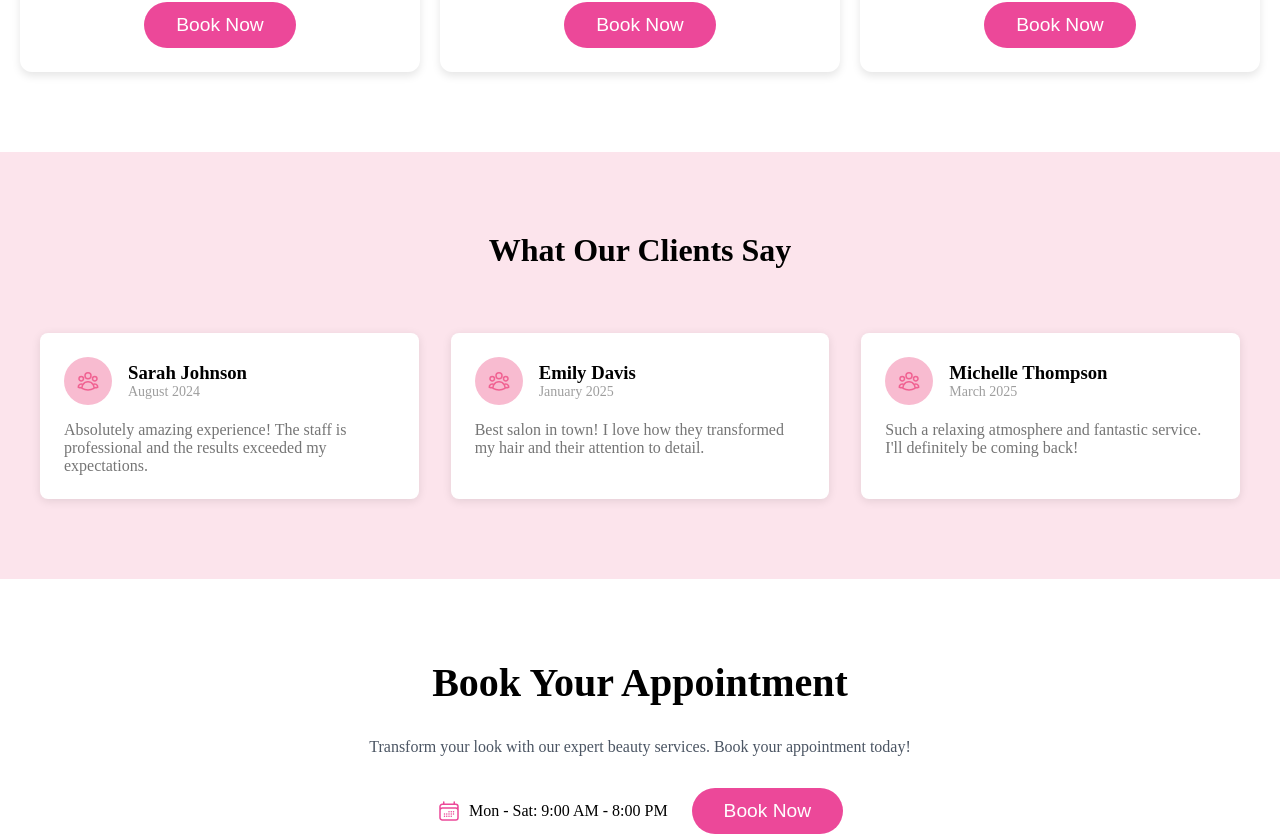
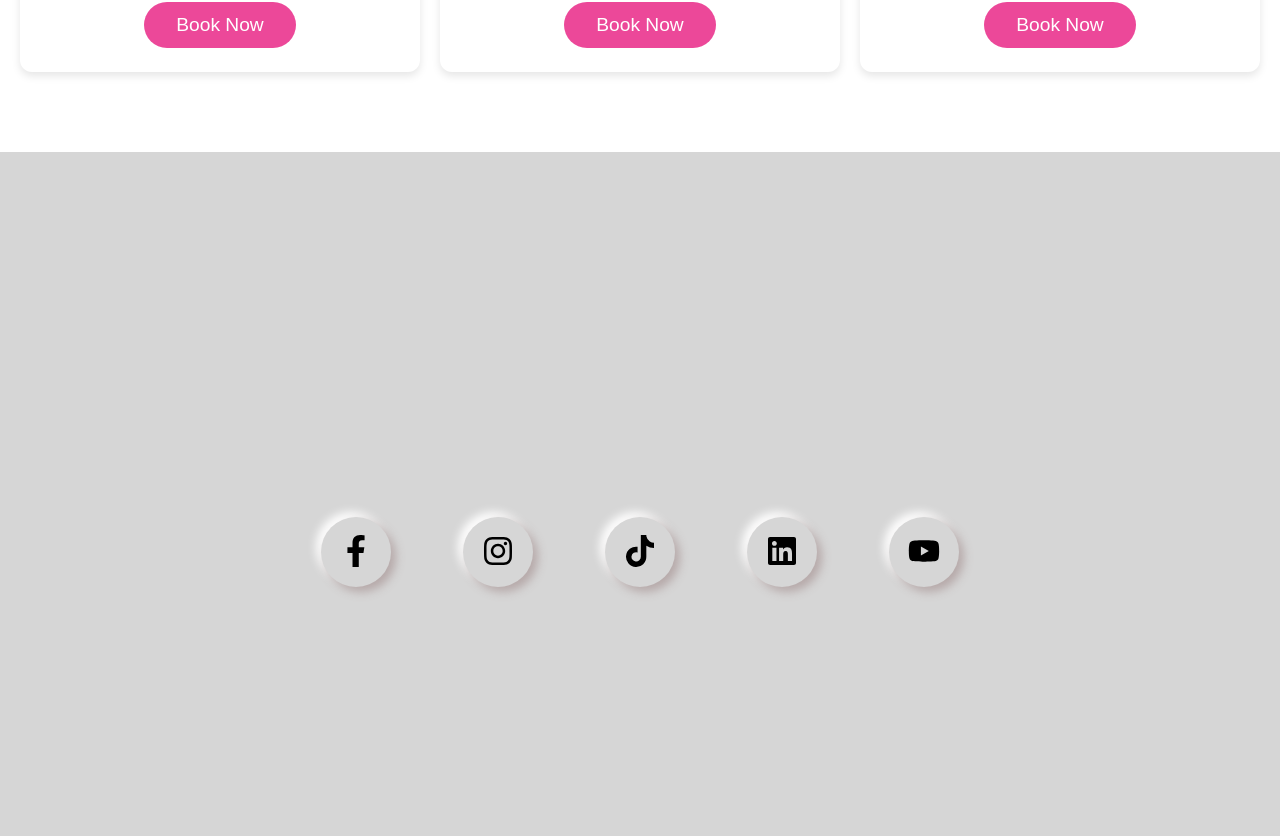
Before and after one commit to FehertoiTamas/beauty-salon, a Next.js app: page /en in a window 1280 px wide. Shown: the part 1185-2021 px from the top of the page. Built offline with nearby package versions, Linux system fonts and the light colour scheme.

Commit message:
add social media buttons

```diff
--- a/src/app/[locale]/login/page.jsx
+++ b/src/app/[locale]/login/page.jsx
@@ -51,14 +51,13 @@ export default function LoginPage() {
       <div className="login-container">
         <h1>{t("title")}</h1>
 
-        {/* Google Login */}
-        <button
+        {/*         <button
           onClick={() => signIn("google")}
           className="login-button google-button"
         >
           Sign in with Google
         </button>
-
+ */}
         <hr style={{ margin: "20px 0" }} />
 
         {/* Email/Password Login */}
--- a/src/app/[locale]/page.js
+++ b/src/app/[locale]/page.js
@@ -6,6 +6,7 @@ import './styles/hero.css'; // Importáljuk a külön CSS fájlt
 import AppointmentModal from '../components/AppointmentModal';
 import LanguageSwitcher from '../components/LanguageSwitcher';
 import { useTranslations } from "next-intl";
+import SocialMedia1 from '../components/SocialMedia1';
 
 
 export default function Home() {
@@ -89,6 +90,8 @@ export default function Home() {
         </div>
       </section>
 
+      <SocialMedia1 />
+
       {/* Testimonials Section */}
       <section className="testimonials-section">
         <div className="testimonials-container">
--- /dev/null
+++ b/src/app/[locale]/styles/SocialMedia1.css
@@ -0,0 +1,50 @@
+.social {
+  height: 100vh;
+  width: 100%;
+  background: #d6d6d6;
+}
+
+.social-icons-wrapper {
+  display: flex;
+  justify-content: center;
+  align-items: center;
+  gap: 2rem;
+  height: 100vh;
+}
+
+.social-icons-btn {
+  width: 70px;
+  height: 70px;
+  margin: 20px;
+  outline: none;
+  border: none;
+  background: #d6d6d6;
+  box-shadow: 5px 5px 10px #b6a9a9, -5px -5px 10px #ffffff;
+  border-radius: 50%;
+  transition: 0.2;
+}
+
+.social-icons-btn:hover {
+  cursor: pointer;
+  animation-name: pulse;
+  animation-duration: 3s;
+  animation-iteration-count: infinite;
+}
+
+.social-icon {
+  font-size: 32px;
+}
+
+@keyframes pulse {
+  from {
+    transform: scale(1);
+  }
+
+  50% {
+    transform: scale(1.21);
+  }
+
+  to {
+    transform: scale(1);
+  }
+}
--- /dev/null
+++ b/src/app/components/SocialMedia1.jsx
@@ -0,0 +1,33 @@
+import React from "react";
+import "../[locale]/styles/SocialMedia1.css";
+import { FaFacebookF } from "react-icons/fa";
+import { FaInstagram } from "react-icons/fa";
+import { FaTiktok } from "react-icons/fa";
+import { FaLinkedin } from "react-icons/fa";
+import { FaYoutube } from "react-icons/fa";
+
+const SocialMedia1 = () => {
+  return (
+    <div className="social">
+      <div className="social-icons-wrapper">
+        <button className="social-icons-btn">
+          <FaFacebookF className="social-icon" />
+        </button>
+        <button className="social-icons-btn">
+          <FaInstagram className="social-icon" />
+        </button>
+        <button className="social-icons-btn">
+          <FaTiktok className="social-icon" />
+        </button>
+        <button className="social-icons-btn">
+          <FaLinkedin className="social-icon" />
+        </button>
+        <button className="social-icons-btn">
+          <FaYoutube className="social-icon" />
+        </button>
+      </div>
+    </div>
+  );
+};
+
+export default SocialMedia1;
```
